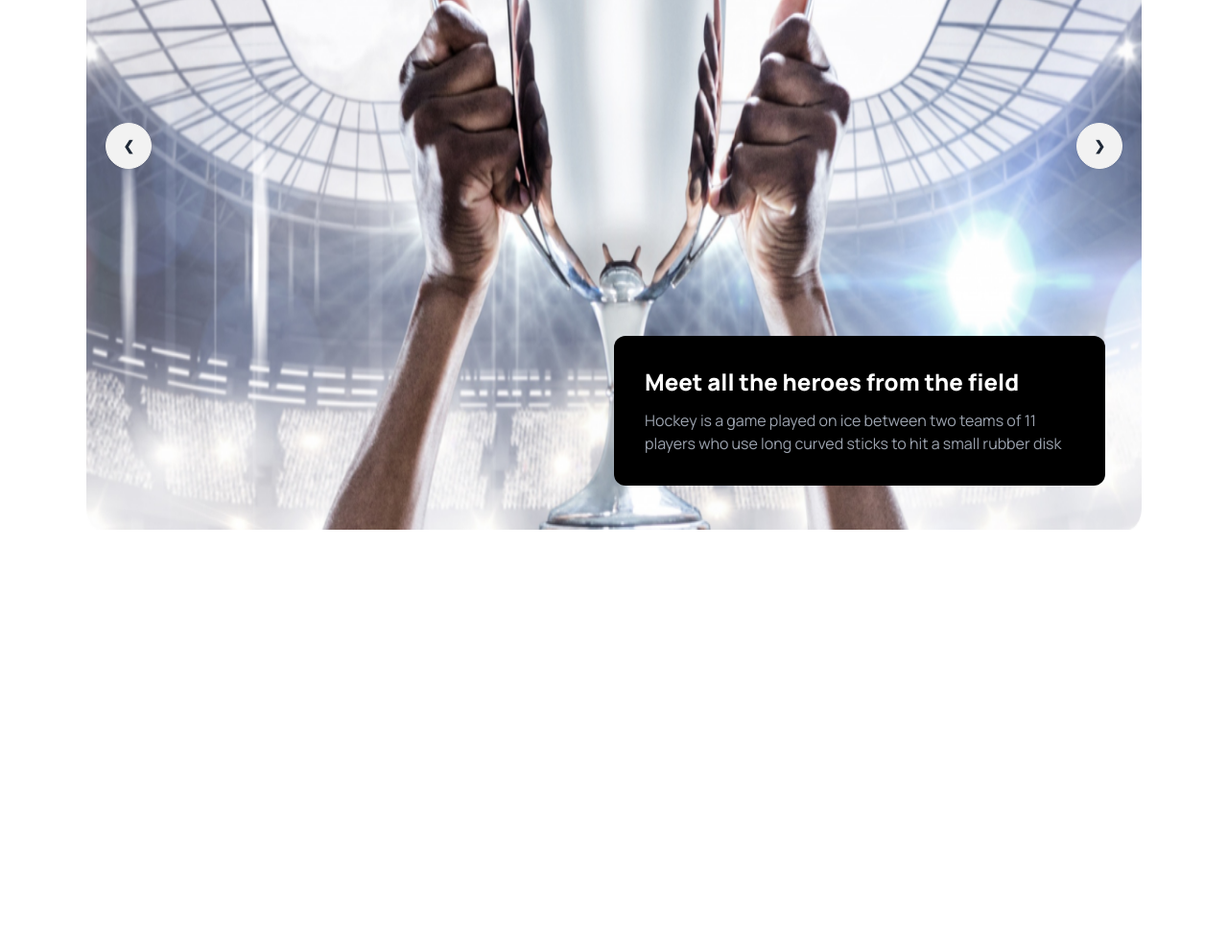
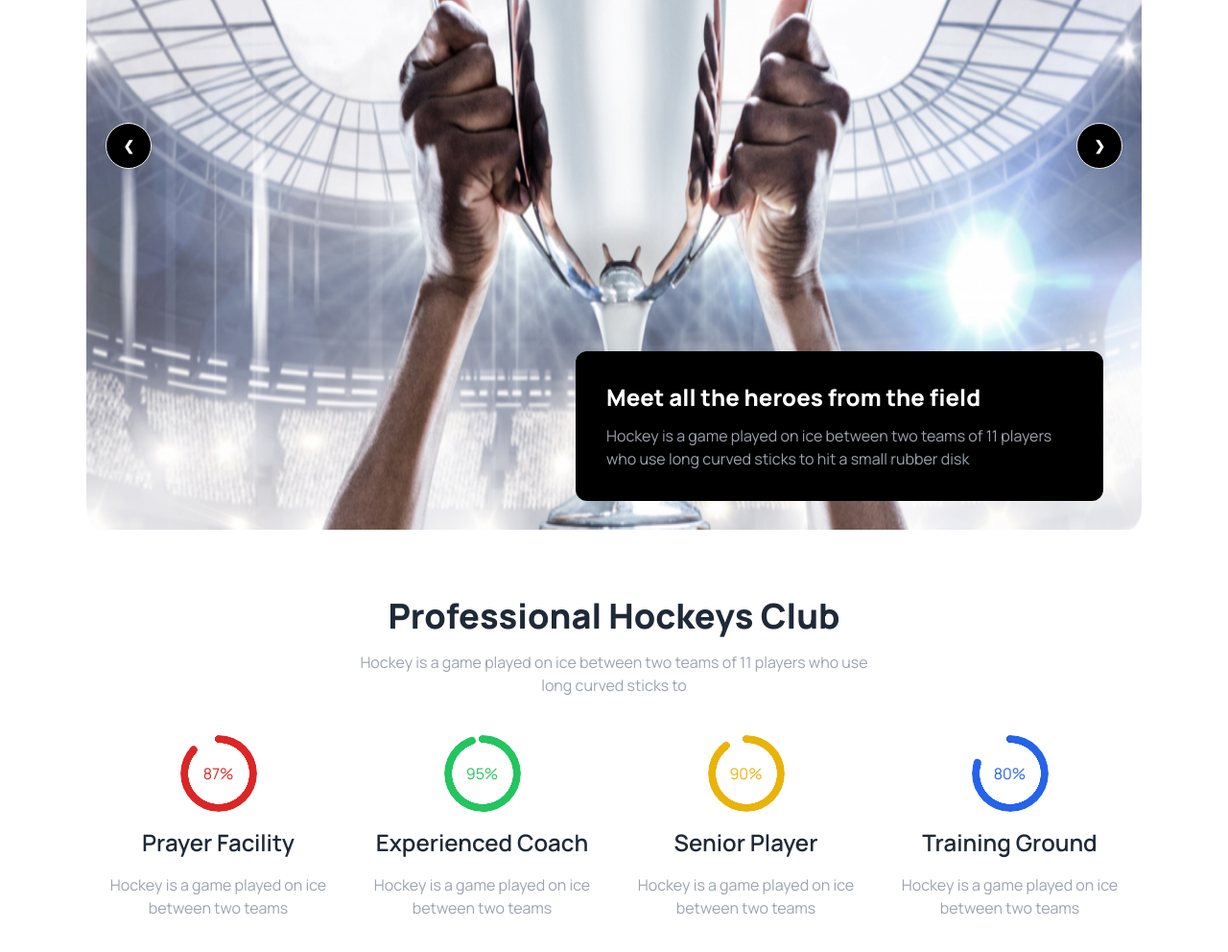
Before and after one commit to Alamin573190/A.03-Hockeys-main, a plain HTML site: page index.html in a window 1280 px wide. Shown: the part 380-1372 px from the top of the page at 96% size. Before the commit the page ends 1002 px from the top, so only its background shows below. Drawn offline with nearby package versions, Linux system fonts and the light colour scheme.

Commit message:
addeded professional club

```diff
--- a/index.html
+++ b/index.html
@@ -25,6 +25,7 @@
                 extend: {
                     colors: {
                         clifford: '#da373d',
+                       'text-gray':'text-gray-400'
                     }
                 }
             }
@@ -78,46 +79,49 @@
                     </ul>
                 </div>
                 <div class="navbar-end">
-                    <a class="btn text-xl font-bold text-white bg-[#FF4240]">Get Ticket</a>
+                    <i class="fa-solid fa-magnifying-glass mr-2 hidden lg:block text-[#89898B]"> </i>
+                    <a class="btn text-xl font-bold text-white bg-[#FF4240]"> Get Ticket</a>
                 </div>
             </div>
             <!-- casusel part -->
+            <div class="relative">
+
                 <div class=" my-16 mx-10 lg:mx-0">
                     <div class="carousel  lg:h-[100vh]">
                         <div id="slide1" class="carousel-item relative w-full">
                             <img src="./Images/1.png" class="w-full" />
 
                             <div class="absolute flex justify-between transform -translate-y-1/2 left-5 right-5 top-1/2">
-                            <a href="#slide4" class="btn btn-circle">❮</a>
-                            <a href="#slide2" class="btn btn-circle">❯</a>
+                                <a href="#slide4" class="btn btn-circle bg-black text-white">❮</a>
+                                <a href="#slide2" class="btn btn-circle  bg-black text-white">❯</a>
                             </div>
                         </div>
                         <div id="slide2" class="carousel-item relative w-full">
                             <img src="./Images/1.png" class="w-full" />
                             <div class="absolute flex justify-between transform -translate-y-1/2 left-5 right-5 top-1/2">
-                            <a href="#slide1" class="btn btn-circle">❮</a>
-                            <a href="#slide3" class="btn btn-circle">❯</a>
+                                <a href="#slide1" class="btn btn-circle  bg-black text-white">❮</a>
+                                <a href="#slide3" class="btn btn-circle  bg-black text-white">❯</a>
                             </div>
                         </div>
                         <div id="slide3" class="carousel-item relative w-full  mb-5 lg:mb-0">
                             <img src="./Images/1.png" class="w-full" />
                             <div class="absolute flex justify-between transform -translate-y-1/2 left-5 right-5 top-1/2">
-                            <a href="#slide2" class="btn btn-circle">❮</a>
-                            <a href="#slide4" class="btn btn-circle">❯</a>
+                                <a href="#slide2" class="btn btn-circle  bg-black text-white">❮</a>
+                                <a href="#slide4" class="btn btn-circle  bg-black text-white">❯</a>
                             </div>
                         </div>
                         <div id="slide4" class="carousel-item relative w-full ">
                             <img src="./Images/1.png" class="w-full" />
                             <div class="absolute flex justify-between transform -translate-y-1/2 left-5 right-5 top-1/2">
-                            <a href="#slide3" class="btn btn-circle">❮</a>
-                            <a href="#slide1" class="btn btn-circle">❯</a>
+                                <a href="#slide3" class="btn btn-circle  bg-black text-white">❮</a>
+                                <a href="#slide1" class="btn btn-circle  bg-black text-white">❯</a>
                             </div>
                         </div>
                     </div>
                     <div class="flex justify-center">
                         <div
-                        class="absolute bg-black lg:w-2/5  lg:mx-0  p-8 rounded-xl space-y-3 lg:right-32 lg:-translate-y-52 w-[80%]">
-                        <h4 class="text-xl lg:text-2xl font-extrabold text-white ">Meet all the heroes from the field
+                            class="absolute bg-black   lg:mx-0 p-4 lg:p-8 rounded-xl space-y-3 lg:right-10 lg:-translate-y-48 lg:w-1/2 w-[80%]">
+                            <h4 class="text-xl lg:text-2xl font-semibold lg:font-extrabold text-white ">Meet all the heroes from the field
                             </h4>
                             <p class="text-gray-400">Hockey is a game played on ice between two teams of 11 players who use
                                 long curved sticks to hit a small rubber disk</p>
@@ -125,13 +129,48 @@
                     </div>
 
                 </div>
+            </div>
 
         </section>
-        <!-- Hockey is a game played on ice between two teams of 11 players who use long curved sticks to hit a small rubber disk, called a puck, and try to score goals. -->
+         <!-- Hockey is a game played on ice between two teams of 11 players who use long curved sticks to hit a small rubber disk, called a puck, and try to score goals.  -->
 
 
     </header>
-    <main>
+    <main class="cntainer max-w-[1100px] mx-auto">
+
+        <!-- professional hocky clube -->
+
+        <section class="mt-48 lg:mt-0">
+            <div class="text-center lg:w-1/2 w-4/5 mx-auto space-y-4">
+
+                <h2 class="text-4xl font-extrabold">Professional Hockeys Club</h2>
+                <p class="text-gray-400">Hockey is a game played on ice between two teams of 11 players who use long curved sticks to</p>
+            </div>
+            <div class="flex flex-col lg:flex-row space-y-10 lg:space-y-0 my-10 w-4/5 lg:w-full mx-auto">
+                <div class="text-center space-y-4">
+                    <div class="radial-progress text-red-600" style="--value:87;" role="progressbar">87%</div>
+                    <h4 class="text-2xl font-semibold">Prayer Facility</h4>
+                    <p class="text-gray-400"> Hockey is a game played on ice between two teams</p>
+                </div>
+                <div class="text-center space-y-4">
+                    <div class="radial-progress text-green-500" style="--value:95;" role="progressbar">95%</div>
+                    <h4 class="text-2xl font-semibold">Experienced Coach</h4>
+                    <p class="text-gray-400"> Hockey is a game played on ice between two teams</p>
+                </div>
+                <div class="text-center space-y-4">
+                    <div class="radial-progress text-yellow-500" style="--value:90;" role="progressbar">90%</div>
+                    <h4 class="text-2xl font-semibold">Senior Player</h4>
+                    <p class="text-gray-400"> Hockey is a game played on ice between two teams</p>
+                </div>
+                <div class="text-center space-y-4">
+                    <div class="radial-progress text-blue-600" style="--value:80;" role="progressbar">80%</div>
+                    <h4 class="text-2xl font-semibold">Training Ground</h4>
+                    <p class="text-gray-400"> Hockey is a game played on ice between two teams</p>
+                </div>
+
+            </div>
+
+        </section>
 
     </main>
     <footer>
```
Lines whose indentation alone changed are shown as unchanged.
